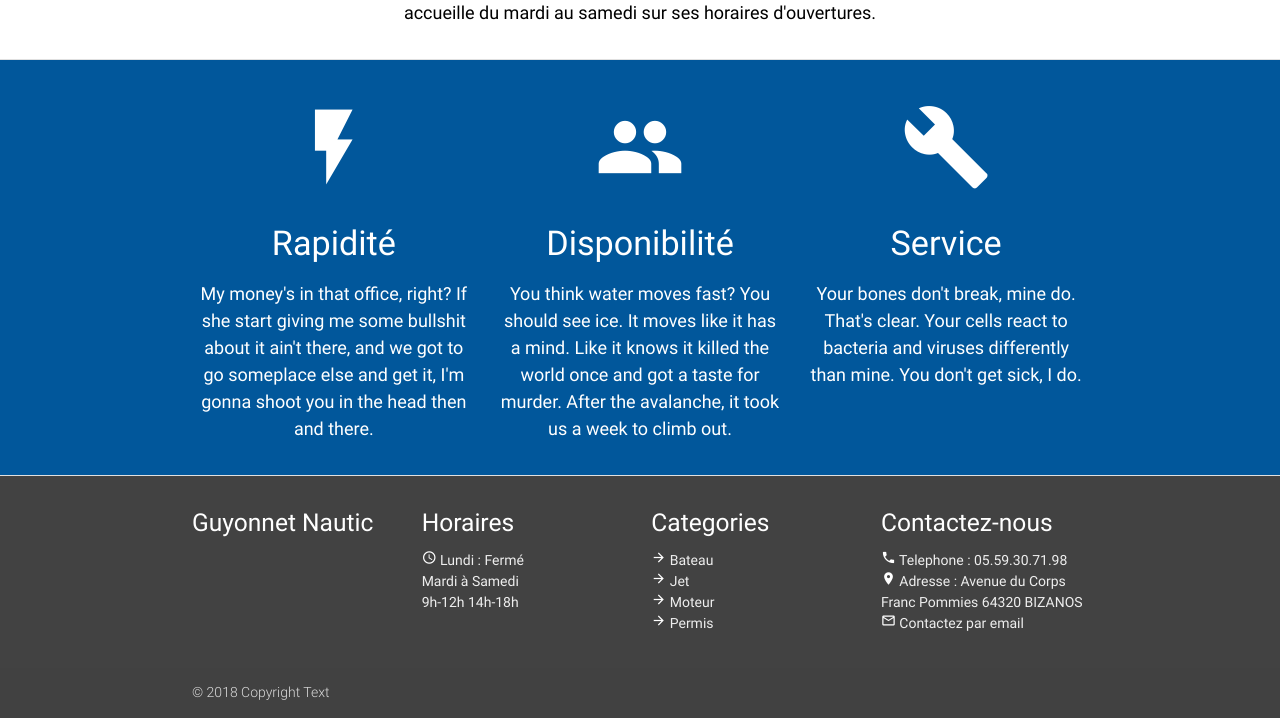
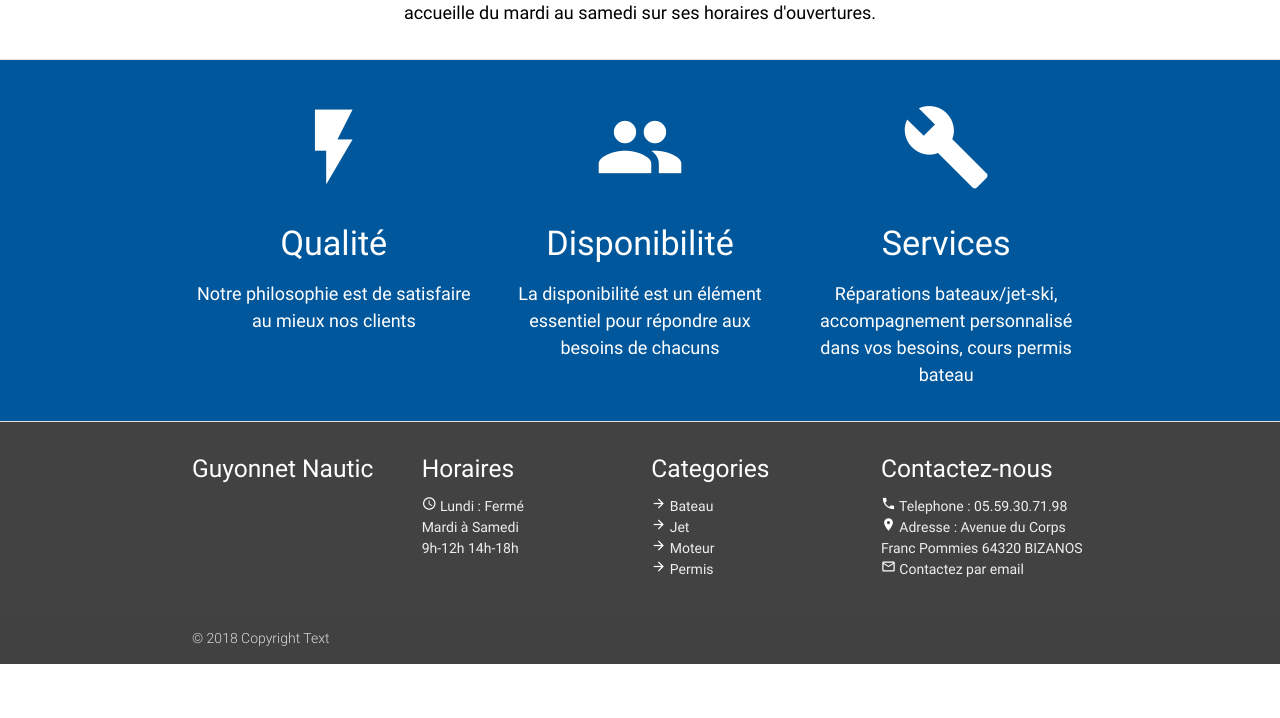
Before and after one commit to tarpeius/siteGuyonnetNautic, a PHP site: page /siteguyonnetnautic/ in a window 1280 px wide. Shown: the part 966-1684 px from the top of the page. After the commit the page ends 1630 px from the top, so only its background shows below. Run offline with PHP 8.4, Linux system fonts and the light colour scheme; some libraries are stand-ins or nearby versions.

Commit message:
modifAccueil+permis

```diff
--- a/Vue/v_accueil.php
+++ b/Vue/v_accueil.php
@@ -106,8 +106,8 @@
                         <h2 class="center white-text">
                             <i class="large material-icons">flash_on</i>
                         </h2>
-                        <h4 class="white-text center">Rapidité</h4>
-                        <p class="white-text center textAccueil">My money's in that office, right? If she start giving me some bullshit about it ain't there, and we got to go someplace else and get it, I'm gonna shoot you in the head then and there.</p>
+                        <h4 class="white-text center">Qualité</h4>
+                        <p class="white-text center textAccueil">Notre philosophie est de satisfaire au mieux nos clients</p>
                     </div>
                 </div>
                 <div class="col s12 m4">
@@ -116,8 +116,7 @@
                             <i class="large material-icons">group</i>
                         </h2>
                         <h4 class="white-text center">Disponibilité</h4>
-                        <p class="white-text center textAccueil">You think water moves fast? You should see ice. It moves like it has a mind. Like it knows it killed the world once and got a taste for murder.
-                            After the avalanche, it took us a week to climb out.</p>
+                        <p class="white-text center textAccueil">La disponibilité est un élément essentiel pour répondre aux besoins de chacuns</p>
                     </div>
                 </div>
                 <div class="col s12 m4">
@@ -125,9 +124,8 @@
                         <h2 class="center white-text">
                             <i class="large material-icons">build</i>
                         </h2>
-                        <h4 class="white-text center">Service</h4>
-                        <p class="white-text center textAccueil">Your bones don't break, mine do. That's clear. Your cells react to bacteria and viruses differently than mine.
-                            You don't get sick, I do.</p>
+                        <h4 class="white-text center">Services</h4>
+                        <p class="white-text center textAccueil">Réparations bateaux/jet-ski, accompagnement personnalisé dans vos besoins, cours permis bateau</p>
                     </div>
                 </div>
             </div>
--- a/Vue/v_permis.php
+++ b/Vue/v_permis.php
@@ -1,10 +1,6 @@
 <div class="row">
     <div class="col m5 offset-m1">
         <h1 class="thin-text">Permis Bateau </h1>
-<!--        <p class="thin-text subheader">-->
-<!--            Nous proposons des permis bateau<br /><br />-->
-<!--            Tout types de permis de bateau <br /><br />-->
-<!--            Cotier, fluvial ou hauturier nous avons ce que vous voulez ! </p>-->
     </div>
     <div class="col m5 ">
         <div class="photoPermis">
```
Also changed, not shown: Modele/classe/Permis.php (+0 -8 lines).
